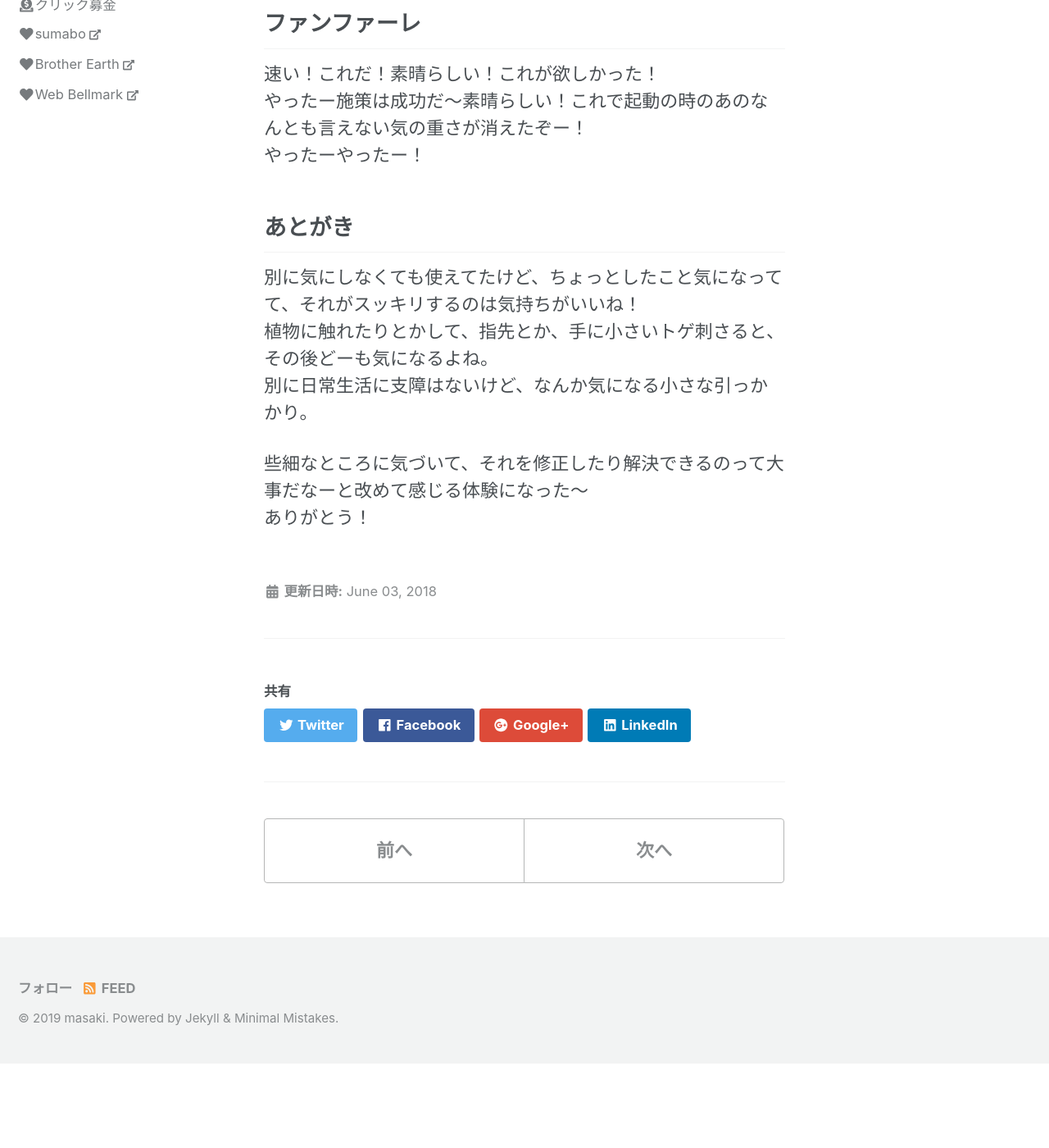
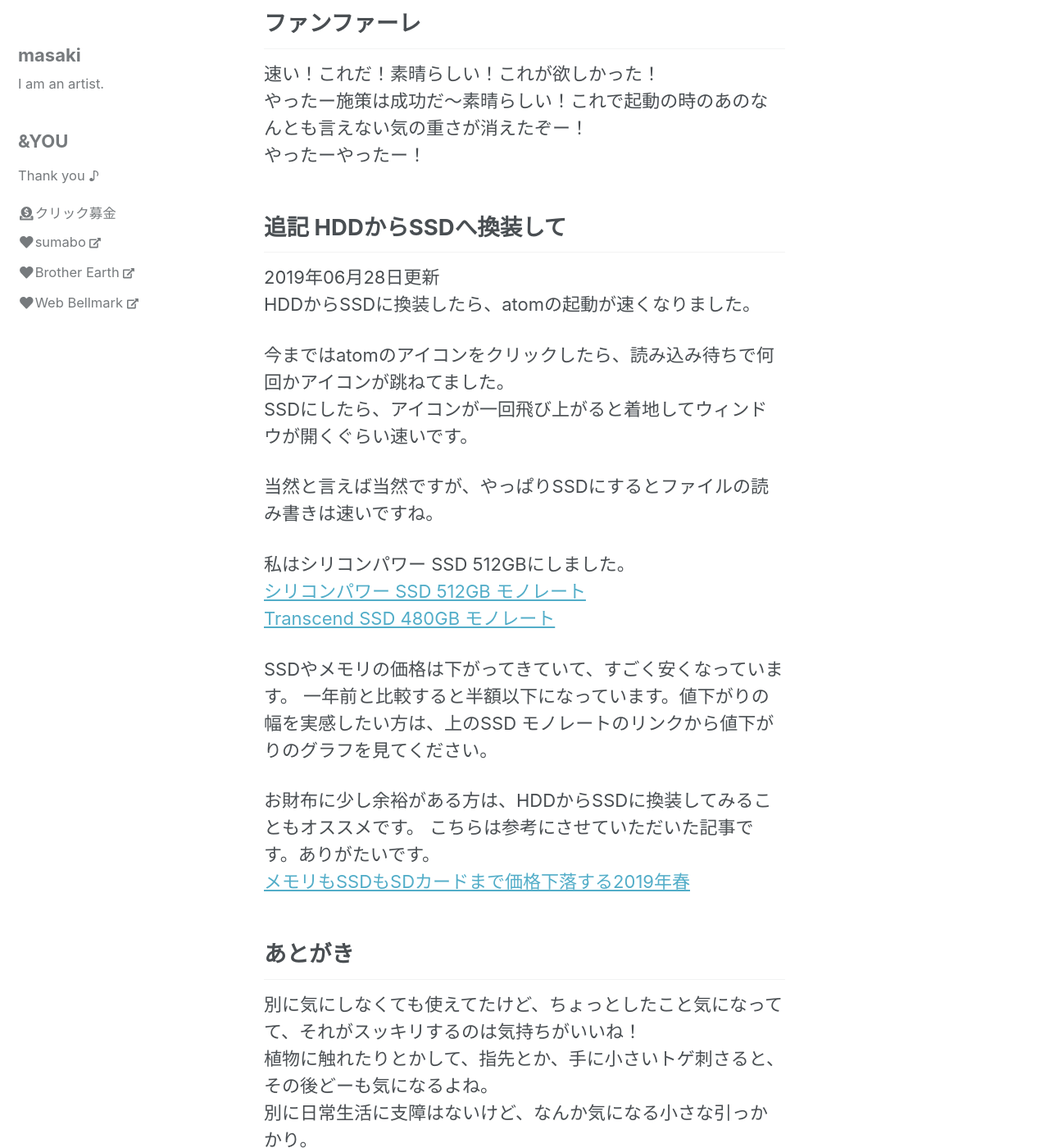
Before and after one commit to a-q-a/a-q-a.github.io, a Jekyll site: the page built from _posts/2018/06/2018-06-03-atom-heavy.markdown, in a window 1280 px wide and 1400 px high, scrolled down 2316 px. Shown: the whole window at 82% size. Built offline with Jekyll 4.4.1, drawn with Linux system fonts in a browser that asks for light colours; nearby versions of some CDN libraries; before the commit the page ends 3614 px from its top, so only the background shows below that; some of the changed text lies outside the part shown.

Commit message:
2019-06-28 20:47:58 atom heavy 更新

```diff
--- a/_posts/2018/06/2018-06-03-atom-heavy.markdown
+++ b/_posts/2018/06/2018-06-03-atom-heavy.markdown
@@ -2,6 +2,7 @@
 layout: "single"
 title: "atom 起動爽快"
 date: "2018-06-03 14:00"
+last_modified_at: "2019-06-28 20:10:42"
 ---
 
 ## atomを起動すると重い、遅いと薄々感じていた。
@@ -56,6 +57,26 @@
 やったー施策は成功だ〜素晴らしい！これで起動の時のあのなんとも言えない気の重さが消えたぞー！
 やったーやったー！
 
+## 追記 HDDからSSDへ換装して
+2019年06月28日更新
+HDDからSSDに換装したら、atomの起動が速くなりました。
+
+今まではatomのアイコンをクリックしたら、読み込み待ちで何回かアイコンが跳ねてました。
+SSDにしたら、アイコンが一回飛び上がると着地してウィンドウが開くぐらい速いです。
+
+当然と言えば当然ですが、やっぱりSSDにするとファイルの読み書きは速いですね。
+
+私はシリコンパワー SSD 512GBにしました。
+[シリコンパワー SSD 512GB モノレート](https://mnrate.com/item/aid/B079JW4ZB8)
+[Transcend SSD 480GB モノレート](https://mnrate.com/item/aid/B01DRWWLUO)
+
+SSDやメモリの価格は下がってきていて、すごく安くなっています。
+一年前と比較すると半額以下になっています。値下がりの幅を実感したい方は、上のSSD モノレートのリンクから値下がりのグラフを見てください。
+
+お財布に少し余裕がある方は、HDDからSSDに換装してみることもオススメです。
+こちらは参考にさせていただいた記事です。ありがたいです。
+[メモリもSSDもSDカードまで価格下落する2019年春](https://btopc.jp/select/nand-price-2019-04.html)
+
 ## あとがき
 別に気にしなくても使えてたけど、ちょっとしたこと気になってて、それがスッキリするのは気持ちがいいね！
 植物に触れたりとかして、指先とか、手に小さいトゲ刺さると、その後どーも気になるよね。
```
